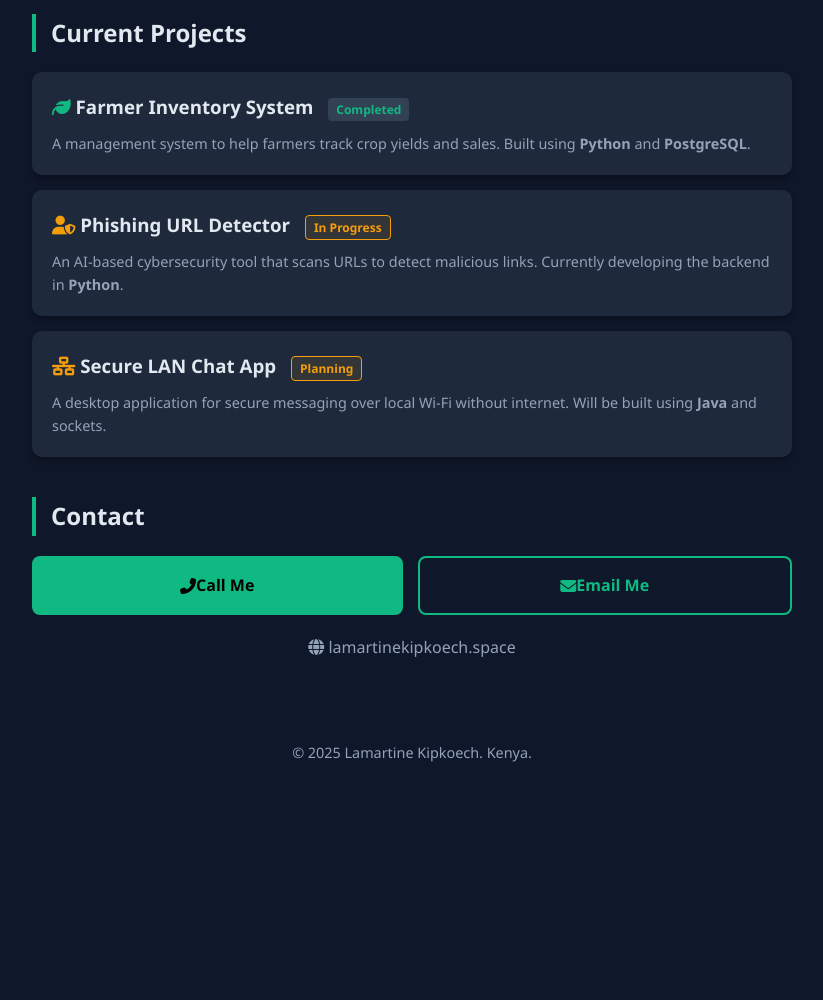
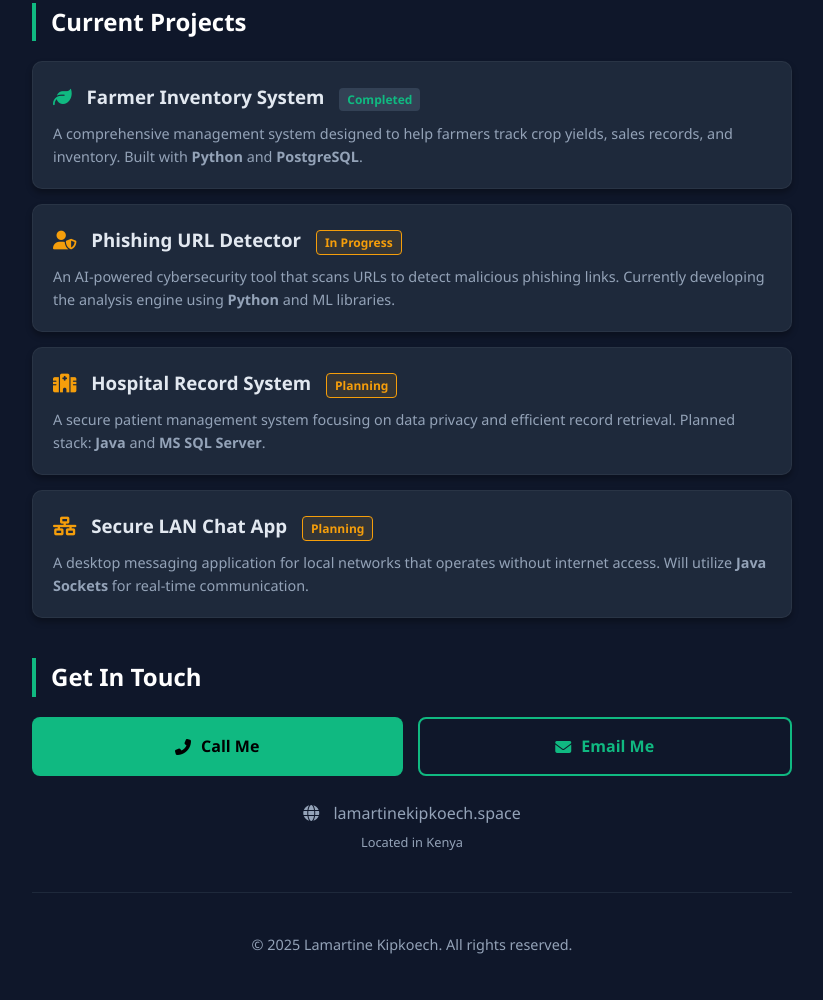
Before and after one commit to Lamartine587/Portfolio, a plain HTML site: page index.html in a window 1280 px wide. Shown: the part 1011-2011 px from the top of the page, without its empty margins (228-1051 px from the left). Before the commit the page ends 1835 px from the top, so only its background shows below. Drawn offline with Linux system fonts and the light colour scheme.

Commit message:
Add files via upload

```diff
--- a/index.html
+++ b/index.html
@@ -3,25 +3,38 @@
 <head>
     <meta charset="UTF-8">
     <meta name="viewport" content="width=device-width, initial-scale=1.0">
-    <title>Lamartine Kipkoech | Portfolio</title>
+
+    <title>Lamartine Kipkoech | IT Student & Portfolio</title>
+    <meta name="description" content="Portfolio of Lamartine Kipkoech, an IT student at University of Kabianga, Kenya. Specialist in Cybersecurity, Python, Database Management, and Network Security.">
+    <meta name="keywords" content="Lamartine Kipkoech, IT Student Kenya, University of Kabianga, Cybersecurity Portfolio, Database Admin, Java Developer, Python, C++, PostgreSQL">
+    <meta name="author" content="Lamartine Kipkoech">
+
+    <meta property="og:title" content="Lamartine Kipkoech - IT Portfolio">
+    <meta property="og:description" content="IT Student & Developer. Check out my projects and technical skills.">
+    <meta property="og:image" content="https://lamartinekipkoech.space/profile.jpg">
+    <meta property="og:url" content="https://lamartinekipkoech.space">
+    <meta property="og:type" content="website">
+
     <link rel="stylesheet" href="https://cdnjs.cloudflare.com/ajax/libs/font-awesome/6.4.0/css/all.min.css">
+
     <style>
+        /* DARK THEME STYLES */
         :root {
             --bg-color: #0f172a;
             --card-bg: #1e293b;
             --text-main: #e2e8f0;
             --text-muted: #94a3b8;
-            --accent: #10b981; /* Green */
-            --accent-sec: #3b82f6; /* Blue for databases */
+            --accent: #10b981; /* Cybersecurity Green */
+            --accent-sec: #3b82f6; /* Database Blue */
             --badge-bg: #334155;
         }
 
-        * { margin: 0; padding: 0; box-sizing: border-box; font-family: 'Segoe UI', sans-serif; }
+        * { margin: 0; padding: 0; box-sizing: border-box; font-family: 'Segoe UI', Tahoma, Geneva, Verdana, sans-serif; }
         body { background-color: var(--bg-color); color: var(--text-main); line-height: 1.6; }
 
         .container { max-width: 800px; margin: 0 auto; padding: 20px; }
 
-        /* Header & Profile Image */
+        /* HEADER & PROFILE */
         header { text-align: center; padding: 50px 0; border-bottom: 1px solid var(--card-bg); }
 
         .profile-img-container {
@@ -29,26 +42,29 @@
             border-radius: 50%; border: 4px solid var(--accent);
             overflow: hidden; background-color: var(--card-bg);
             display: flex; align-items: center; justify-content: center;
+            position: relative;
         }
+
+        /* Ensures image covers the circle perfectly */
         .profile-img { width: 100%; height: 100%; object-fit: cover; }
 
-        h1 { font-size: 2.2rem; color: var(--accent); margin-bottom: 5px; }
+        h1 { font-size: 2.2rem; color: var(--accent); margin-bottom: 5px; letter-spacing: 1px; }
         .tagline { font-size: 1.1rem; color: var(--text-muted); }
 
-        /* Sections */
+        /* SECTIONS */
         section { margin: 40px 0; }
-        h2 { border-left: 4px solid var(--accent); padding-left: 15px; margin-bottom: 20px; font-size: 1.5rem; }
+        h2 { border-left: 4px solid var(--accent); padding-left: 15px; margin-bottom: 20px; font-size: 1.5rem; color: #fff; }
 
         .card {
             background-color: var(--card-bg); padding: 20px;
             border-radius: 10px; margin-bottom: 15px;
             box-shadow: 0 4px 6px rgba(0,0,0,0.3);
+            border: 1px solid rgba(255,255,255,0.05);
         }
 
-        /* SKILLS GRID STYLES */
+        /* SKILLS STYLES */
         .skills-wrapper { display: flex; flex-direction: column; gap: 15px; }
-        .skill-category { margin-bottom: 10px; }
-        .skill-category h3 { font-size: 1.1rem; color: var(--text-muted); margin-bottom: 10px; }
+        .skill-category h3 { font-size: 1.0rem; color: var(--text-muted); margin-bottom: 10px; text-transform: uppercase; letter-spacing: 1px; }
 
         .tags { display: flex; flex-wrap: wrap; gap: 10px; }
         .tag {
@@ -56,18 +72,20 @@
             padding: 8px 15px; border-radius: 5px;
             font-size: 0.9rem; border-left: 3px solid var(--accent);
             display: flex; align-items: center; gap: 8px;
+            transition: transform 0.2s;
         }
-        .tag-db { border-left-color: var(--accent-sec); } /* Different color for DBs */
+        .tag:hover { transform: translateY(-2px); background: rgba(255,255,255,0.1); }
+        .tag-db { border-left-color: var(--accent-sec); }
 
-        /* Project Badge */
+        /* PROJECT STATUS BADGES */
         .badge {
             display: inline-block; background-color: var(--badge-bg);
             color: var(--accent); font-size: 0.75rem; padding: 2px 8px;
-            border-radius: 4px; margin-left: 10px; vertical-align: middle;
+            border-radius: 4px; margin-left: 10px; vertical-align: middle; font-weight: bold;
         }
         .status-upcoming { border: 1px solid #f59e0b; color: #f59e0b; background: rgba(245, 158, 11, 0.1); }
 
-        /* Buttons */
+        /* CONTACT BUTTONS */
         .btn-container { display: flex; flex-direction: column; gap: 15px; }
         .btn {
             display: flex; align-items: center; justify-content: center;
@@ -75,11 +93,13 @@
             font-weight: bold; transition: 0.3s;
         }
         .btn-primary { background-color: var(--accent); color: #000; }
-        .btn-outline { border: 2px solid var(--accent); color: var(--accent); }
-        .btn:hover { opacity: 0.9; transform: translateY(-2px); }
+        .btn-outline { border: 2px solid var(--accent); color: var(--accent); background: transparent; }
+        .btn:hover { opacity: 0.9; transform: translateY(-2px); box-shadow: 0 4px 12px rgba(16, 185, 129, 0.3); }
+        .icon { margin-right: 10px; }
 
-        footer { text-align: center; padding: 40px 0; color: var(--text-muted); font-size: 0.9rem; }
+        footer { text-align: center; padding: 40px 0; color: var(--text-muted); font-size: 0.9rem; border-top: 1px solid var(--card-bg); margin-top: 40px; }
 
+        /* Responsive */
         @media (min-width: 600px) { .btn-container { flex-direction: row; } .btn { flex: 1; } }
     </style>
 </head>
@@ -100,16 +120,15 @@
             <h2>About Me</h2>
             <div class="card">
                 <p>
-                    I am an IT student at the University of Kabianga, passionate about secure systems and data management.
-                    I have a strong foundation in both low-level programming (C/C++) and modern web development.
-                    I am currently looking for opportunities to apply my skills in real-world database and security projects.
+                    I am an IT student at the <strong>University of Kabianga</strong>, passionate about building secure systems and managing complex data.
+                    With a background in both low-level programming (C/C++) and modern web stacks, I aim to bridge the gap between
+                    software development and cybersecurity. I am constantly learning and building new tools to solve real-world problems.
                 </p>
             </div>
         </section>
 
         <section id="skills">
             <h2>Technical Stack</h2>
-
             <div class="card">
                 <div class="skills-wrapper">
 
@@ -124,7 +143,7 @@
                         </div>
                     </div>
 
-                    <hr style="border: 0; border-top: 1px solid #334155; margin: 10px 0;">
+                    <hr style="border: 0; border-top: 1px solid #334155; margin: 15px 0;">
 
                     <div class="skill-category">
                         <h3><i class="fas fa-server"></i> Databases</h3>
@@ -149,7 +168,8 @@
                     <span class="badge">Completed</span>
                 </h3>
                 <p style="color: var(--text-muted); font-size: 0.9rem; margin-top: 10px;">
-                    A management system to help farmers track crop yields and sales. Built using <strong>Python</strong> and <strong>PostgreSQL</strong>.
+                    A comprehensive management system designed to help farmers track crop yields, sales records, and inventory.
+                    Built with <strong>Python</strong> and <strong>PostgreSQL</strong>.
                 </p>
             </div>
 
@@ -160,7 +180,20 @@
                     <span class="badge status-upcoming">In Progress</span>
                 </h3>
                 <p style="color: var(--text-muted); font-size: 0.9rem; margin-top: 10px;">
-                    An AI-based cybersecurity tool that scans URLs to detect malicious links. Currently developing the backend in <strong>Python</strong>.
+                    An AI-powered cybersecurity tool that scans URLs to detect malicious phishing links.
+                    Currently developing the analysis engine using <strong>Python</strong> and ML libraries.
+                </p>
+            </div>
+
+            <div class="card">
+                <h3>
+                    <i class="fas fa-hospital icon" style="color: #f59e0b;"></i>
+                    Hospital Record System
+                    <span class="badge status-upcoming">Planning</span>
+                </h3>
+                <p style="color: var(--text-muted); font-size: 0.9rem; margin-top: 10px;">
+                    A secure patient management system focusing on data privacy and efficient record retrieval.
+                    Planned stack: <strong>Java</strong> and <strong>MS SQL Server</strong>.
                 </p>
             </div>
 
@@ -171,13 +204,14 @@
                     <span class="badge status-upcoming">Planning</span>
                 </h3>
                 <p style="color: var(--text-muted); font-size: 0.9rem; margin-top: 10px;">
-                    A desktop application for secure messaging over local Wi-Fi without internet. Will be built using <strong>Java</strong> and sockets.
+                    A desktop messaging application for local networks that operates without internet access.
+                    Will utilize <strong>Java Sockets</strong> for real-time communication.
                 </p>
             </div>
         </section>
 
         <section id="contact">
-            <h2>Contact</h2>
+            <h2>Get In Touch</h2>
             <div class="btn-container">
                 <a href="tel:+254797428075" class="btn btn-primary">
                     <i class="fas fa-phone-alt icon"></i> Call Me
@@ -186,15 +220,18 @@
                     <i class="fas fa-envelope icon"></i> Email Me
                 </a>
             </div>
-            <div style="margin-top: 20px; text-align: center;">
-                <p style="color: var(--text-muted);">
+            <div style="margin-top: 25px; text-align: center;">
+                <p style="color: var(--text-muted); font-size: 1rem;">
                     <i class="fas fa-globe icon"></i> lamartinekipkoech.space
+                </p>
+                <p style="color: var(--text-muted); font-size: 0.8rem; margin-top: 5px;">
+                    Located in Kenya
                 </p>
             </div>
         </section>
 
         <footer>
-            <p>&copy; 2025 Lamartine Kipkoech. Kenya.</p>
+            <p>&copy; 2025 Lamartine Kipkoech. All rights reserved.</p>
         </footer>
     </div>
 
```
Also changed, not shown: sitemap.xml (added, +9 -0 lines).
